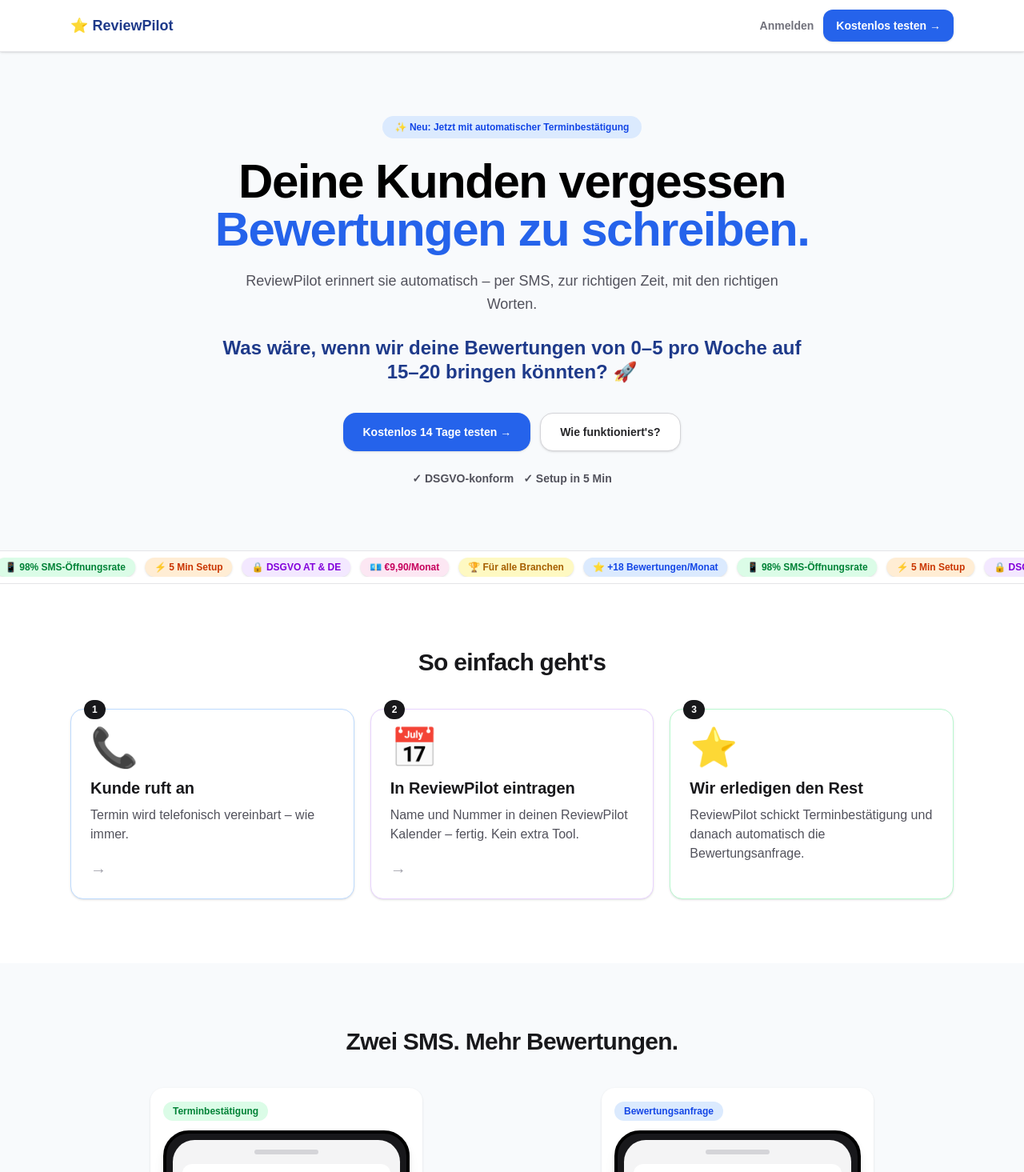
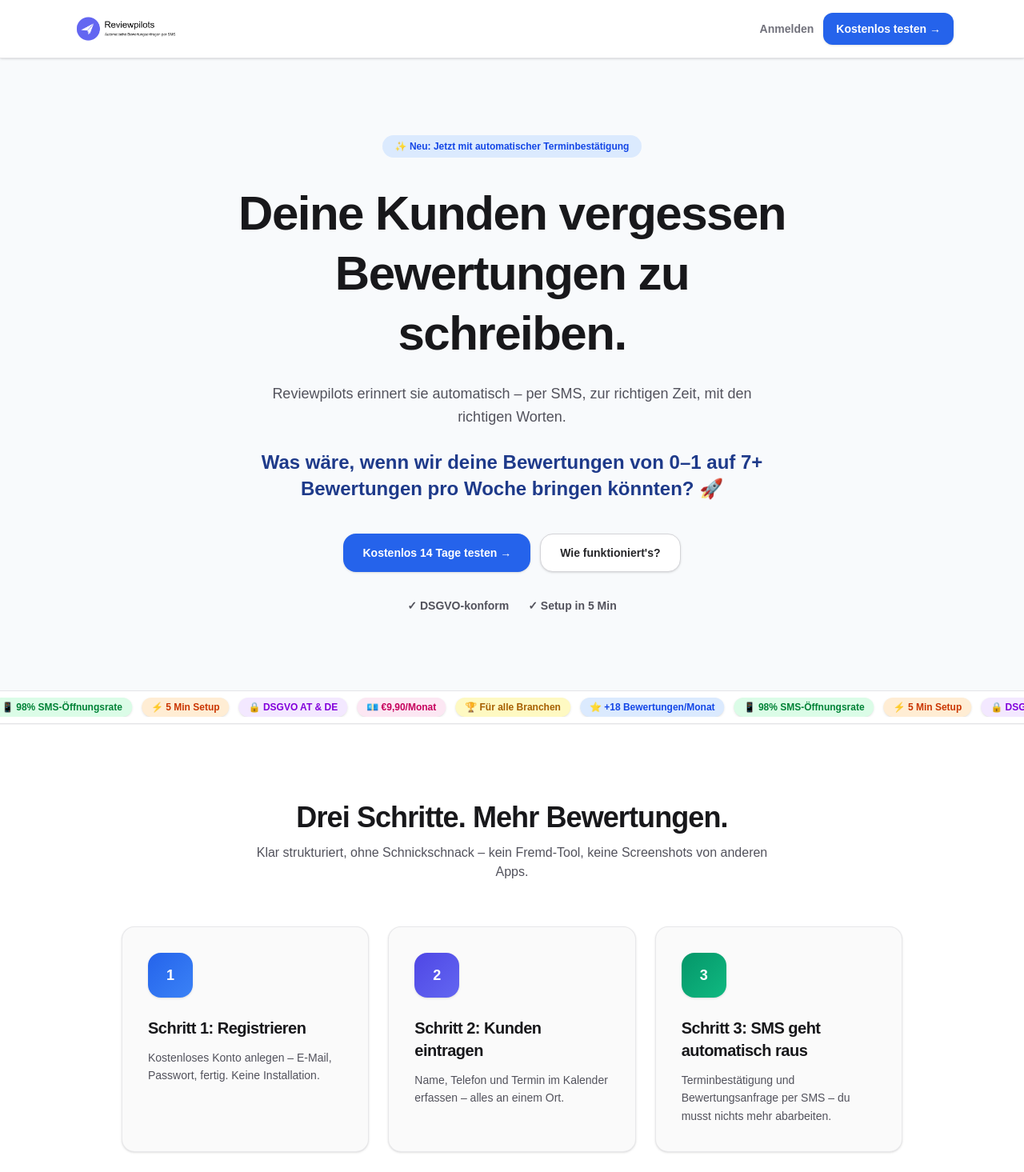
Before and after one commit to yosef-ui/reviewpilot, a Next.js app: page / in a window 1280 px wide. Shown: the top 1465 px of the page at 80% size. Built offline with nearby package versions, Linux system fonts and the light colour scheme.

Commit message:
logo und landing page fix

```diff
--- a/app/page.js
+++ b/app/page.js
@@ -72,8 +72,8 @@
 function Navbar() {
   return (
     <header className="sticky top-0 z-50 border-b border-zinc-200 bg-white/95 shadow-sm backdrop-blur">
-      <div className="mx-auto flex h-16 max-w-6xl items-center justify-between px-6">
-        <div className="text-lg font-extrabold text-[#1e3a8a]">⭐ ReviewPilot</div>
+      <div className="mx-auto flex min-h-[4.25rem] max-w-6xl items-center justify-between gap-4 px-6 py-2">
+        <BrandLogoLink className="max-w-[min(100%,280px)]" />
         <div className="flex items-center gap-3">
           <Link href="/login" className="text-sm font-semibold text-zinc-500 hover:text-zinc-700">
             Anmelden
@@ -92,23 +92,23 @@
 
 function HeroSection() {
   return (
-    <section className="bg-[#f8fafc] py-16 sm:py-20">
-      <div className="mx-auto max-w-5xl px-6 text-center">
+    <section className="bg-[#f8fafc] py-16 sm:py-24">
+      <div className="mx-auto max-w-3xl px-6 text-center">
         <p className="mx-auto inline-flex rounded-full bg-blue-100 px-4 py-1.5 text-xs font-semibold text-blue-700">
           ✨ Neu: Jetzt mit automatischer Terminbestätigung
         </p>
-        <h1 className="mt-6 text-4xl font-black tracking-tight sm:text-6xl">
-          <span className="block text-black">Deine Kunden vergessen</span>
-          <span className="block text-[#2563eb]">Bewertungen zu schreiben.</span>
+        <h1 className="mt-8 text-4xl font-black leading-tight tracking-tight text-zinc-900 sm:text-5xl md:text-6xl">
+          Deine Kunden vergessen Bewertungen zu schreiben.
         </h1>
-        <p className="mx-auto mt-5 max-w-2xl text-lg leading-relaxed text-zinc-600">
-          ReviewPilot erinnert sie automatisch – per SMS, zur richtigen Zeit, mit
-          den richtigen Worten.
+        <p className="mx-auto mt-6 max-w-2xl text-lg leading-relaxed text-zinc-600">
+          Reviewpilots erinnert sie automatisch – per SMS, zur richtigen Zeit, mit den richtigen
+          Worten.
         </p>
-        <p className="mx-auto mt-6 max-w-3xl text-2xl font-extrabold leading-tight text-[#1e3a8a]">
-          Was wäre, wenn wir deine Bewertungen von 0–5 pro Woche auf 15–20 bringen könnten? 🚀
+        <p className="mx-auto mt-6 max-w-2xl text-xl font-extrabold leading-snug text-[#1e3a8a] sm:text-2xl">
+          Was wäre, wenn wir deine Bewertungen von 0–1 auf 7+ Bewertungen pro Woche bringen
+          könnten? 🚀
         </p>
-        <div className="mt-9 flex flex-col items-center justify-center gap-3 sm:flex-row">
+        <div className="mt-10 flex flex-col items-center justify-center gap-3 sm:flex-row">
           <Link
             href="/registrierung"
             className="inline-flex h-12 items-center rounded-2xl bg-[#2563eb] px-6 text-sm font-semibold text-white shadow-sm transition hover:bg-blue-700"
@@ -122,7 +122,7 @@
             Wie funktioniert&apos;s?
           </Link>
         </div>
-        <div className="mt-6 flex flex-wrap items-center justify-center gap-3 text-sm font-semibold text-zinc-600">
+        <div className="mt-8 flex flex-wrap items-center justify-center gap-x-6 gap-y-2 text-sm font-semibold text-zinc-600">
           <span>✓ DSGVO-konform</span>
           <span>✓ Setup in 5 Min</span>
         </div>
@@ -161,49 +161,58 @@
 }
 
 function HowItWorks() {
+  const steps = [
+    {
+      n: 1,
+      title: "Registrieren",
+      desc: "Kostenloses Konto anlegen – E-Mail, Passwort, fertig. Keine Installation.",
+      accent: "from-[#2563eb] to-[#3b82f6]",
+    },
+    {
+      n: 2,
+      title: "Kunden eintragen",
+      desc: "Name, Telefon und Termin im Kalender erfassen – alles an einem Ort.",
+      accent: "from-[#4f46e5] to-[#6366f1]",
+    },
+    {
+      n: 3,
+      title: "SMS geht automatisch raus",
+      desc: "Terminbestätigung und Bewertungsanfrage per SMS – du musst nichts mehr abarbeiten.",
+      accent: "from-[#059669] to-[#10b981]",
+    },
+  ];
+
   return (
-    <section className="bg-white py-16 sm:py-20">
-      <div className="mx-auto max-w-6xl px-6">
-        <h2 className="text-center text-3xl font-extrabold tracking-tight">So einfach geht&apos;s</h2>
-        <div className="mt-10 grid gap-5 md:grid-cols-3">
-          <StepCard
-            border="border-blue-200"
-            number={1}
-            emoji="📞"
-            title="Kunde ruft an"
-            text="Termin wird telefonisch vereinbart – wie immer."
-          />
-          <StepCard
-            border="border-purple-200"
-            number={2}
-            emoji="📅"
-            title="In ReviewPilot eintragen"
-            text="Name und Nummer in deinen ReviewPilot Kalender – fertig. Kein extra Tool."
-          />
-          <StepCard
-            border="border-green-200"
-            number={3}
-            emoji="⭐"
-            title="Wir erledigen den Rest"
-            text="ReviewPilot schickt Terminbestätigung und danach automatisch die Bewertungsanfrage."
-          />
-        </div>
+    <section className="border-y border-zinc-100 bg-white py-16 sm:py-24">
+      <div className="mx-auto max-w-5xl px-6">
+        <h2 className="text-center text-3xl font-extrabold tracking-tight text-zinc-900 sm:text-4xl">
+          Drei Schritte. Mehr Bewertungen.
+        </h2>
+        <p className="mx-auto mt-3 max-w-2xl text-center text-zinc-600">
+          Klar strukturiert, ohne Schnickschnack – kein Fremd-Tool, keine Screenshots von anderen
+          Apps.
+        </p>
+
+        <ol className="mt-14 grid list-none gap-8 md:grid-cols-3 md:gap-6">
+          {steps.map((step) => (
+            <li
+              key={step.n}
+              className="flex flex-col rounded-2xl border border-zinc-200/80 bg-[#fafafa] p-8 shadow-sm transition hover:border-zinc-300 hover:shadow-md"
+            >
+              <div
+                className={`flex h-14 w-14 items-center justify-center rounded-2xl bg-gradient-to-br text-lg font-black text-white shadow-sm ${step.accent}`}
+              >
+                {step.n}
+              </div>
+              <h3 className="mt-6 text-xl font-bold tracking-tight text-zinc-900">
+                Schritt {step.n}: {step.title}
+              </h3>
+              <p className="mt-3 text-sm leading-relaxed text-zinc-600">{step.desc}</p>
+            </li>
+          ))}
+        </ol>
       </div>
     </section>
-  );
-}
-
-function StepCard({ border, number, emoji, title, text }) {
-  return (
-    <div className={`relative rounded-2xl border ${border} bg-white p-6 shadow-sm`}>
-      <span className="absolute -top-3 left-4 rounded-full bg-zinc-900 px-2.5 py-1 text-xs font-bold text-white">
-        {number}
-      </span>
-      <p className="text-5xl">{emoji}</p>
-      <h3 className="mt-3 text-xl font-bold">{title}</h3>
-      <p className="mt-2 text-zinc-600">{text}</p>
-      {number < 3 ? <p className="mt-4 text-xl text-zinc-400">→</p> : null}
-    </div>
   );
 }
 
@@ -255,7 +264,7 @@
       <div className="mx-auto max-w-6xl px-6">
         <h2 className="text-center text-3xl font-extrabold tracking-tight">Was Kunden sagen 💬</h2>
         <p className="mt-3 text-center text-zinc-600">
-          Echte Bewertungen – automatisch gesammelt mit ReviewPilot
+          Echte Bewertungen – automatisch gesammelt mit Reviewpilots
         </p>
         <div className="mt-10 grid gap-5 md:grid-cols-2">
           {reviews.map((r) => (
@@ -295,7 +304,7 @@
       <div className="mx-auto max-w-4xl px-6 text-center">
         <p className="text-7xl font-black leading-none text-[#2563eb]">&quot;</p>
         <p className="mt-3 text-2xl italic leading-relaxed text-zinc-700 sm:text-3xl">
-          Seit ich ReviewPilot nutze bekomme ich jede Woche 15-20 neue Bewertungen –
+          Seit ich Reviewpilots nutze bekomme ich jede Woche 15-20 neue Bewertungen –
           ohne einen Finger zu rühren. Das hat mein Business komplett verändert.
         </p>
         <div className="mt-8 flex flex-col items-center">
@@ -321,7 +330,7 @@
   return (
     <section className="bg-[#f8fafc] py-16 sm:py-20">
       <div className="mx-auto max-w-6xl px-6">
-        <h2 className="text-center text-3xl font-extrabold tracking-tight">Warum ReviewPilot?</h2>
+        <h2 className="text-center text-3xl font-extrabold tracking-tight">Warum Reviewpilots?</h2>
         <div className="mt-10 grid gap-4 sm:grid-cols-2 lg:grid-cols-3">
           {whyCards.map(([emoji, title, sub, color]) => (
             <div
@@ -357,7 +366,7 @@
             <li>✓ Automatische SMS</li>
             <li>✓ Terminbestätigung</li>
             <li>✓ Bewertungsanfrage</li>
-            <li>✓ ReviewPilot Kalender</li>
+            <li>✓ Reviewpilots Kalender</li>
             <li>✓ DSGVO-konform</li>
             <li>✓ E-Mail Support</li>
           </ul>
```
